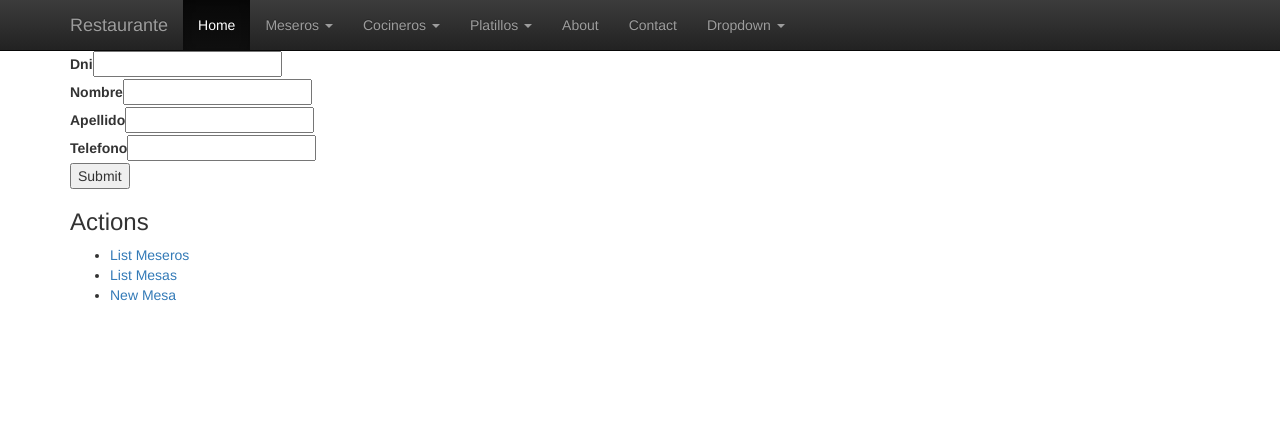
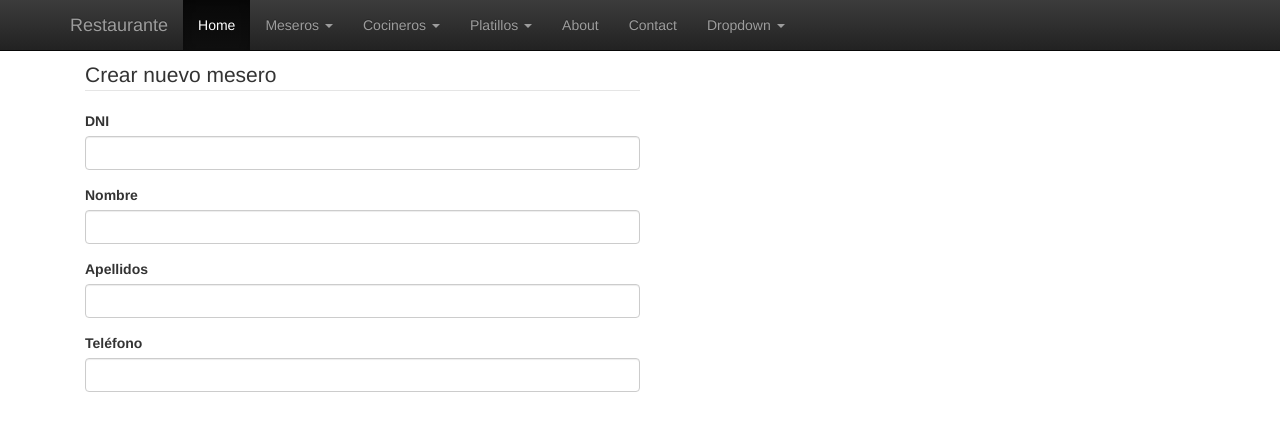
Before and after one commit to rubangarmon/cakephpRestaurant, a CakePHP app: the page made by app/View/Meseros/add.ctp in a window 1280 px wide. Shown: the top 431 px of the page. Run offline with PHP 8.4 and a stand-in for CakePHP, Linux system fonts and the light colour scheme; the template is opened without the code that fills it, so the values that code supplies are empty; form fields are guessed from the names that the template uses; some libraries are stand-ins or nearby versions.

Commit message:
mejoras en la vista

```diff
--- a/app/View/Elements/menu.ctp
+++ b/app/View/Elements/menu.ctp
@@ -39,8 +39,8 @@
                 <li><?php echo $this->Html->link('Nuevo platillo', array('controller' => 'platillos', 'action' => 'add')); ?></li>
                 <li class="divider"></li>
                   <li class="dropdown-header">Categorías</li>
-                <li><?php echo $this->Html->link('Lista de categorías', array('controller' => 'categorias', 'action' => 'index')); ?></li>
-                <li><?php echo $this->Html->link('Nuevo categorías', array('controller' => 'categorias', 'action' => 'add')); ?></li>
+                <li><?php echo $this->Html->link('Lista de categorías', array('controller' => 'categoriaPlatillos', 'action' => 'index')); ?></li>
+                <li><?php echo $this->Html->link('Nuevo categorías', array('controller' => 'categoriaPlatillos', 'action' => 'add')); ?></li>
               </ul>
             </li>
 
--- a/app/View/Meseros/add.ctp
+++ b/app/View/Meseros/add.ctp
@@ -1,22 +1,32 @@
-<div class="meseros form">
+<div class="container">
+    <div class="row">
+        <div class="col-md-6">
+            <br/>
+            <br/>
+            <h2>
             <?php echo $this->Form->create('Mesero'); ?>
+            </h2>
                 <fieldset>
-		<legend><?php echo __('Add Mesero'); ?></legend>
+                    <legend><?php echo __('Crear nuevo mesero'); ?></legend>
                 <?php
-		echo $this->Form->input('dni');
-		echo $this->Form->input('nombre');
-		echo $this->Form->input('apellido');
-		echo $this->Form->input('telefono');
+                    echo '<div class="form-group">';
+                    echo $this->Form->input('dni', array('class' => 'form-control', 'label' => 'DNI'));
+                    echo '</div>';
+
+                    echo '<div class="form-group">';
+                    echo $this->Form->input('nombre', array('class' => 'form-control', 'label' => 'Nombre'));
+                    echo '</div>';
+
+                    echo '<div class="form-group">';
+                    echo $this->Form->input('apellido', array('class' => 'form-control', 'label' => 'Apellidos'));
+                    echo '</div>';
+
+                    echo '<div class="form-group">';
+                    echo $this->Form->input('telefono', array('class' => 'form-control', 'label' => 'Teléfono'));
+                    echo '</div>';
                 ?>
                 </fieldset>
-<?php echo $this->Form->end(__('Submit')); ?>
+            <?php echo $this->Form->end(array('label' => 'Crear Mesero', 'class' =>'btn btn-success')); ?>
             </div>
-<div class="actions">
-	<h3><?php echo __('Actions'); ?></h3>
-	<ul>
-
-		<li><?php echo $this->Html->link(__('List Meseros'), array('action' => 'index')); ?></li>
-		<li><?php echo $this->Html->link(__('List Mesas'), array('controller' => 'mesas', 'action' => 'index')); ?> </li>
-		<li><?php echo $this->Html->link(__('New Mesa'), array('controller' => 'mesas', 'action' => 'add')); ?> </li>
-	</ul>
         </div>
+</div>
```
Also changed, not shown: app/View/CategoriaPlatillos/index.ctp (+6 -11 lines), app/View/Meseros/view.ctp (+7 -18 lines). Lines whose indentation alone changed are shown as unchanged.
